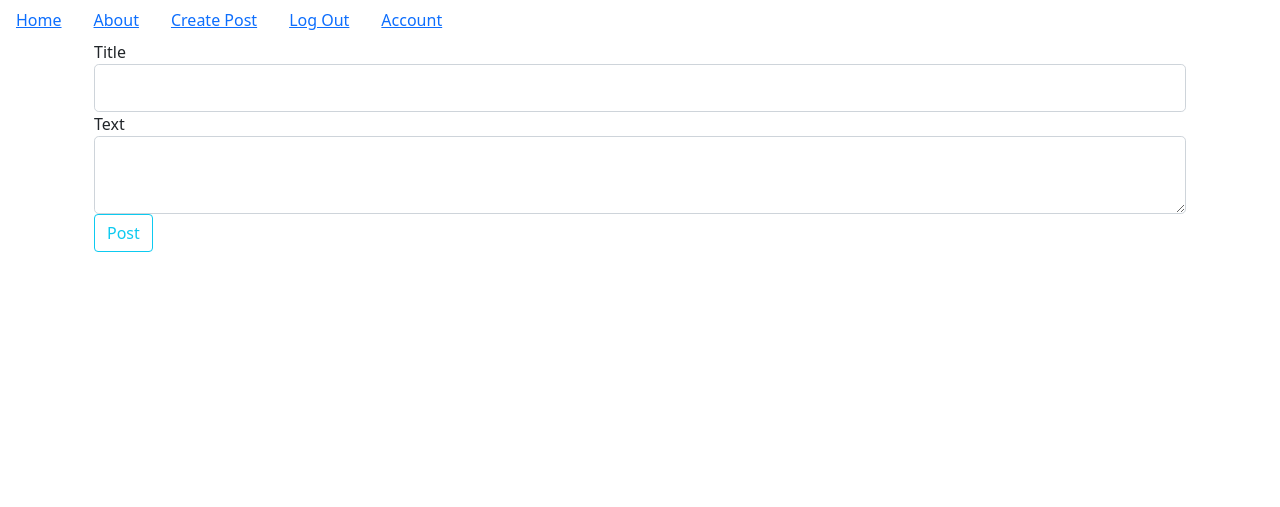
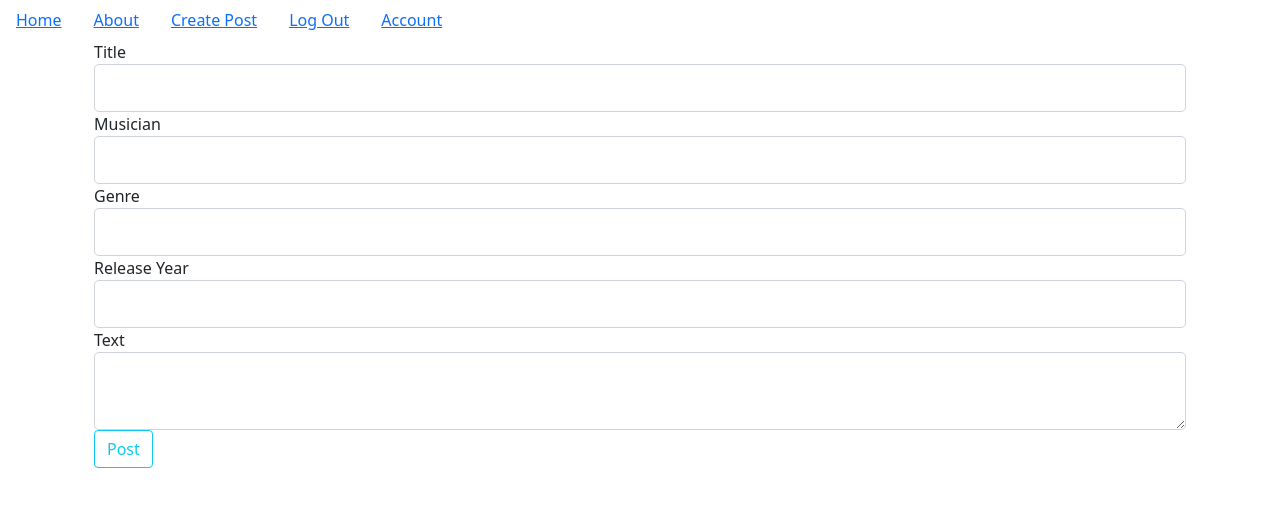
Before and after one commit to JRUIZWK/unit-4-flask, a Flask app: page /create in a window 1280 px wide. Shown: the top 507 px of the page. Run offline with Flask 2, Linux system fonts and the light colour scheme; the visitor is signed in with stand-in values (Sample User, id 1).

Commit message:
Add more inputs to song-post model

```diff
--- a/myapp/models.py
+++ b/myapp/models.py
@@ -38,11 +38,17 @@ class FavSongs(db.Model):
     id = db.Column(db.Integer, primary_key=True)
     date = db.Column(db.DateTime, nullable=False, default=datetime.utcnow)
     title = db.Column(db.String(140), nullable=False)
+    musician = db.Column(db.String, nullable=False)
+    genre = db.Column(db.String, nullable=False)
+    releaseyear = db.Column(db.String(140), nullable=False)
     text = db.Column(db.Text, nullable=False)
     user_id = db.Column(db.Integer, db.ForeignKey('users.id'), nullable=False)
 
-    def __init__(self, title, text, user_id):
+    def __init__(self, title, musician, genre, releaseyear, text, user_id):
         self.title = title
+        self.musician = musician
+        self.genre = genre
+        self.releaseyear = releaseyear
         self.text = text
         self.user_id = user_id
 
--- a/myapp/song_posts/forms.py
+++ b/myapp/song_posts/forms.py
@@ -1,8 +1,14 @@
+from platform import release
+from wsgiref.validate import validator
 from flask_wtf import FlaskForm
 from wtforms import StringField, SubmitField, TextAreaField
 from wtforms.validators import DataRequired
 
 class FavSongsForm(FlaskForm):
   title = StringField('Title', validators=[DataRequired()])
+  musician = StringField('Musician', validators=[DataRequired()])
+  genre = StringField('Genre', validators=[DataRequired()])
+  releaseyear = StringField('Release Year', validators=[DataRequired()])
   text = TextAreaField('Text', validators=[DataRequired()])
+
   submit = SubmitField('Post')
--- a/myapp/song_posts/views.py
+++ b/myapp/song_posts/views.py
@@ -12,7 +12,7 @@ song_posts = Blueprint('song_posts', __name__)
 def create_post():
   form = FavSongsForm()
   if form.validate_on_submit():
-    song_post = FavSongs(title=form.title.data, text=form.text.data, user_id=current_user.id)
+    song_post = FavSongs(title=form.title.data, musician=form.musician.data, genre=form.genre.data, releaseyear=form.releaseyear.data, text=form.text.data, user_id=current_user.id)
     db.session.add(song_post)
     db.session.commit()
     flash('Song Post Created')
@@ -39,6 +39,9 @@ def update(song_post_id):
 
     if form.validate_on_submit():
         song_post.title = form.title.data
+        song_post.musician = form.musician.data
+        song_post.genre = form.genre.data
+        song_post.releaseyear = form.releaseyear.data
         song_post.text = form.text.data
         db.session.commit()
         flash('Song Post Updated')
@@ -46,6 +49,9 @@ def update(song_post_id):
 
     elif request.method == 'GET':
         form.title.data = song_post.title
+        form.musician.data = song_post.musician
+        form.genre.data = song_post.genre
+        form.releaseyear.data = song_post.releaseyear
         form.text.data = song_post.text
 
     return render_template('create_post.html',title='Updating',form=form)
--- a/myapp/templates/create_post.html
+++ b/myapp/templates/create_post.html
@@ -9,12 +9,24 @@
               {{form.title(class="form-control form-control-lg")}}
           </div>
           <div class="form-group">
+            {{form.musician.label(class="form-control-label")}}
+            {{form.musician(class="form-control form-control-lg")}}
+          </div>
+          <div class="form-group">
+            {{form.genre.label(class="form-control-label")}}
+            {{form.genre(class="form-control form-control-lg")}}
+          </div>
+          <div class="form-group">
+            {{form.releaseyear.label(class="form-control-label")}}
+            {{form.releaseyear(class="form-control form-control-lg")}}
+          </div>
+          <div class="form-group">
             {{form.text.label(class="form-control-label")}}
             {{form.text(class="form-control form-control-lg")}}
-        </div>
-        <div class="form-group">
+          </div>
+          <div class="form-group">
             {{form.submit(class="btn btn-outline-info")}}
-        </div>
+          </div>
       </form>
     </div>
 {% endblock %}
--- a/myapp/templates/song_post.html
+++ b/myapp/templates/song_post.html
@@ -2,6 +2,9 @@
 {% block content %}
 <div class="jumbotron">
   <h1>{{ post.title }}</h1>
+  <h3>Musician: {{post.musician}}</h3>
+  <h3>Genre: {{post.genre}}</h3>
+  <h3>Release Year: {{post.releaseyear}}</h3>
   <h2>Written by: {{post.author.username}}</h2>
   <h3>Published: {{ post.date.strftime('%B %d, %Y') }}</h3>
   <p>{{post.text}}</p>
```
Also changed, not shown: migrations/versions/36c9cd94a756_.py (added, +32 -0 lines), myapp/templates/index.html (+7 -4 lines).
